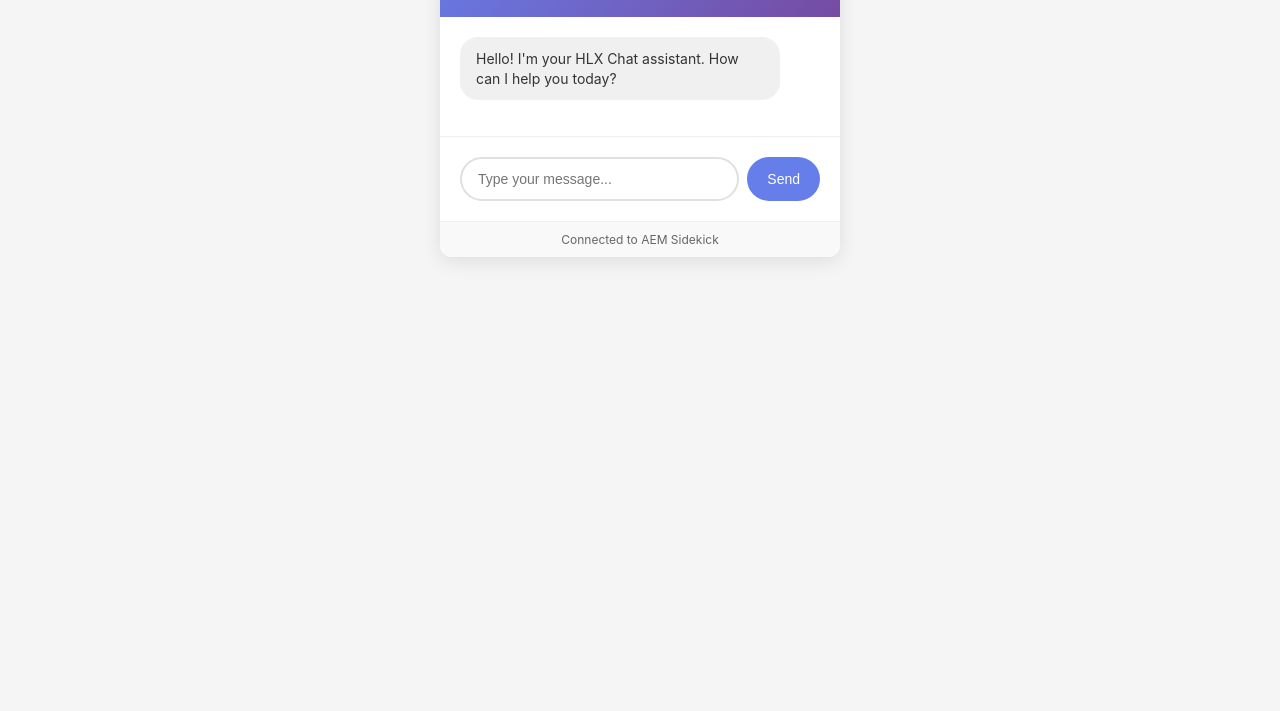
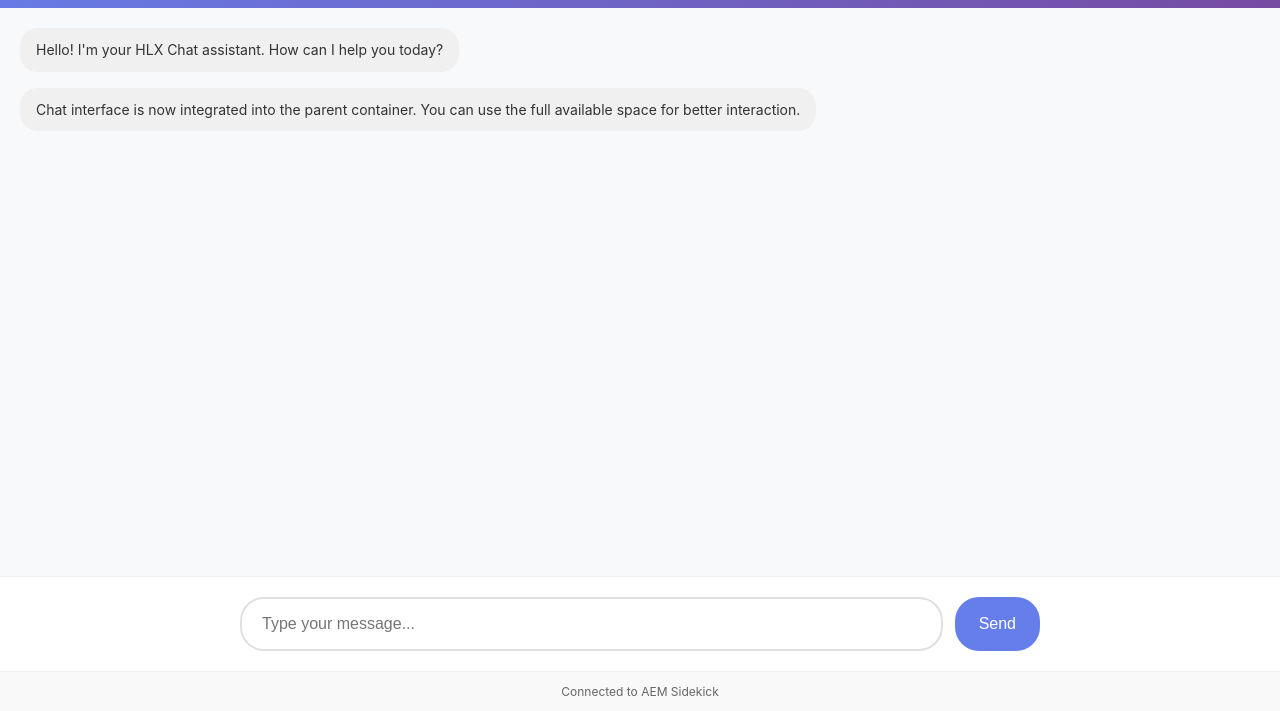
Before and after one commit to aemsites/da-blog-tools, a website: page tools/sidekick/hlx-chat/hlx-chat.html in a window 1280 px wide. Shown: the part 89-800 px from the top of the page. Drawn offline with Linux system fonts and the light colour scheme.

Commit message:
basic styling

```diff
--- a/tools/sidekick/hlx-chat/hlx-chat.css
+++ b/tools/sidekick/hlx-chat/hlx-chat.css
@@ -1,18 +1,21 @@
 body {
     font-family: -apple-system, BlinkMacSystemFont, 'Segoe UI', Roboto, sans-serif;
     margin: 0;
-    padding: 20px;
-    background: #f5f5f5;
+    padding: 0;
+    background: transparent;
     color: #333;
+    height: 100vh;
+    overflow: hidden;
 }
 
 .chat-container {
-    max-width: 400px;
-    margin: 0 auto;
+    width: 100%;
+    height: 100vh;
+    margin: 0;
     background: white;
-    border-radius: 12px;
-    box-shadow: 0 4px 20px rgba(0,0,0,0.1);
-    overflow: hidden;
+    display: flex;
+    flex-direction: column;
+    box-sizing: border-box;
 }
 
 .chat-header {
@@ -20,24 +23,26 @@ body {
     color: white;
     padding: 20px;
     text-align: center;
+    flex-shrink: 0;
 }
 
 .chat-header h1 {
     margin: 0;
-    font-size: 18px;
+    font-size: 24px;
     font-weight: 600;
 }
 
 .chat-header p {
     margin: 8px 0 0 0;
     opacity: 0.9;
-    font-size: 14px;
+    font-size: 16px;
 }
 
 .chat-messages {
     padding: 20px;
-    max-height: 300px;
+    flex: 1;
     overflow-y: auto;
+    background: #f8f9fa;
 }
 
 .message {
@@ -51,7 +56,7 @@ body {
 }
 
 .message-content {
-    max-width: 80%;
+    max-width: 70%;
     padding: 12px 16px;
     border-radius: 18px;
     font-size: 14px;
@@ -72,19 +77,22 @@ body {
     padding: 20px;
     border-top: 1px solid #eee;
     background: white;
+    flex-shrink: 0;
 }
 
 .input-group {
     display: flex;
-    gap: 8px;
+    gap: 12px;
+    max-width: 800px;
+    margin: 0 auto;
 }
 
 .chat-input input {
     flex: 1;
-    padding: 12px 16px;
+    padding: 16px 20px;
     border: 2px solid #e0e0e0;
     border-radius: 24px;
-    font-size: 14px;
+    font-size: 16px;
     outline: none;
     transition: border-color 0.2s;
 }
@@ -94,14 +102,15 @@ body {
 }
 
 .chat-input button {
-    padding: 12px 20px;
+    padding: 16px 24px;
     background: #667eea;
     color: white;
     border: none;
     border-radius: 24px;
-    font-size: 14px;
+    font-size: 16px;
     cursor: pointer;
     transition: background 0.2s;
+    white-space: nowrap;
 }
 
 .chat-input button:hover {
@@ -110,11 +119,12 @@ body {
 
 .status-indicator {
     text-align: center;
-    padding: 10px;
+    padding: 12px;
     font-size: 12px;
     color: #666;
     background: #f9f9f9;
     border-top: 1px solid #eee;
+    flex-shrink: 0;
 }
 
 .typing-indicator {
@@ -125,8 +135,30 @@ body {
     color: #666;
     font-size: 14px;
     font-style: italic;
+    margin: 0 20px 16px 20px;
 }
 
 .typing-indicator.show {
     display: block;
 }
+
+/* Responsive adjustments for smaller screens */
+@media (max-width: 768px) {
+    .chat-header h1 {
+        font-size: 20px;
+    }
+
+    .chat-header p {
+        font-size: 14px;
+    }
+
+    .chat-input input,
+    .chat-input button {
+        padding: 14px 18px;
+        font-size: 14px;
+    }
+
+    .message-content {
+        max-width: 85%;
+    }
+}
--- a/tools/sidekick/hlx-chat/hlx-chat.js
+++ b/tools/sidekick/hlx-chat/hlx-chat.js
@@ -8,6 +8,7 @@ class HLXChat {
 
         this.initializeEventListeners();
         this.loadSidekickInfo();
+        this.adjustToParentContainer();
     }
 
     initializeEventListeners() {
@@ -17,6 +18,18 @@ class HLXChat {
                 this.sendMessage();
             }
         });
+
+        // Handle window resize for responsive behavior
+        window.addEventListener('resize', () => this.adjustToParentContainer());
+    }
+
+    adjustToParentContainer() {
+        // Ensure the chat container fills the available space
+        const container = document.querySelector('.chat-container');
+        if (container) {
+            container.style.width = '100%';
+            container.style.height = '100vh';
+        }
     }
 
     async loadSidekickInfo() {
@@ -34,6 +47,10 @@ class HLXChat {
                 console.log('Referrer URL:', referrer);
                 this.addMessage('bot', `Connected from: ${referrer}`);
             }
+
+            // Add a welcome message about the integrated mode
+            this.addMessage('bot', 'Chat interface is now integrated into the parent container. You can use the full available space for better interaction.');
+
         } catch (error) {
             console.error('Error loading sidekick info:', error);
         }
@@ -78,7 +95,9 @@ class HLXChat {
             "I understand what you're asking. Here's what I can tell you...",
             "Great question! Based on the AEM documentation, here's what I found...",
             "I'm here to help with your AEM questions. Let me break this down...",
-            "Thanks for asking! This is a common question about AEM development."
+            "Thanks for asking! This is a common question about AEM development.",
+            "Since we're now integrated into the parent container, I have more space to provide detailed responses.",
+            "The integrated chat interface gives us better visibility and interaction capabilities."
         ];
 
         const randomResponse = responses[Math.floor(Math.random() * responses.length)];
@@ -111,7 +130,8 @@ if (window.parent && window.parent !== window) {
     try {
         window.parent.postMessage({
             type: 'hlx-chat-ready',
-            source: 'hlx-chat-plugin'
+            source: 'hlx-chat-plugin',
+            mode: 'integrated'
         }, '*');
     } catch (error) {
         console.log('Could not send message to parent window');
```
